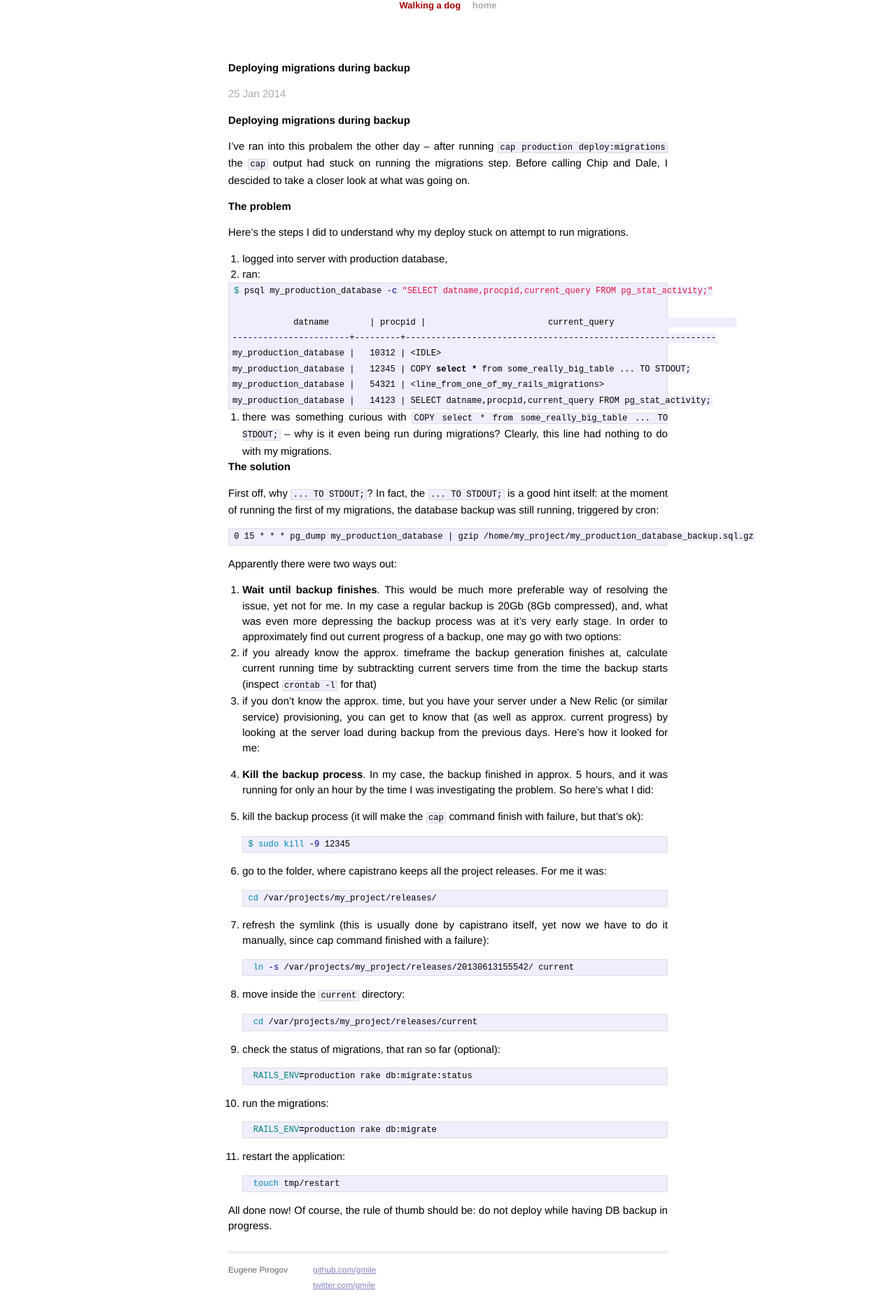
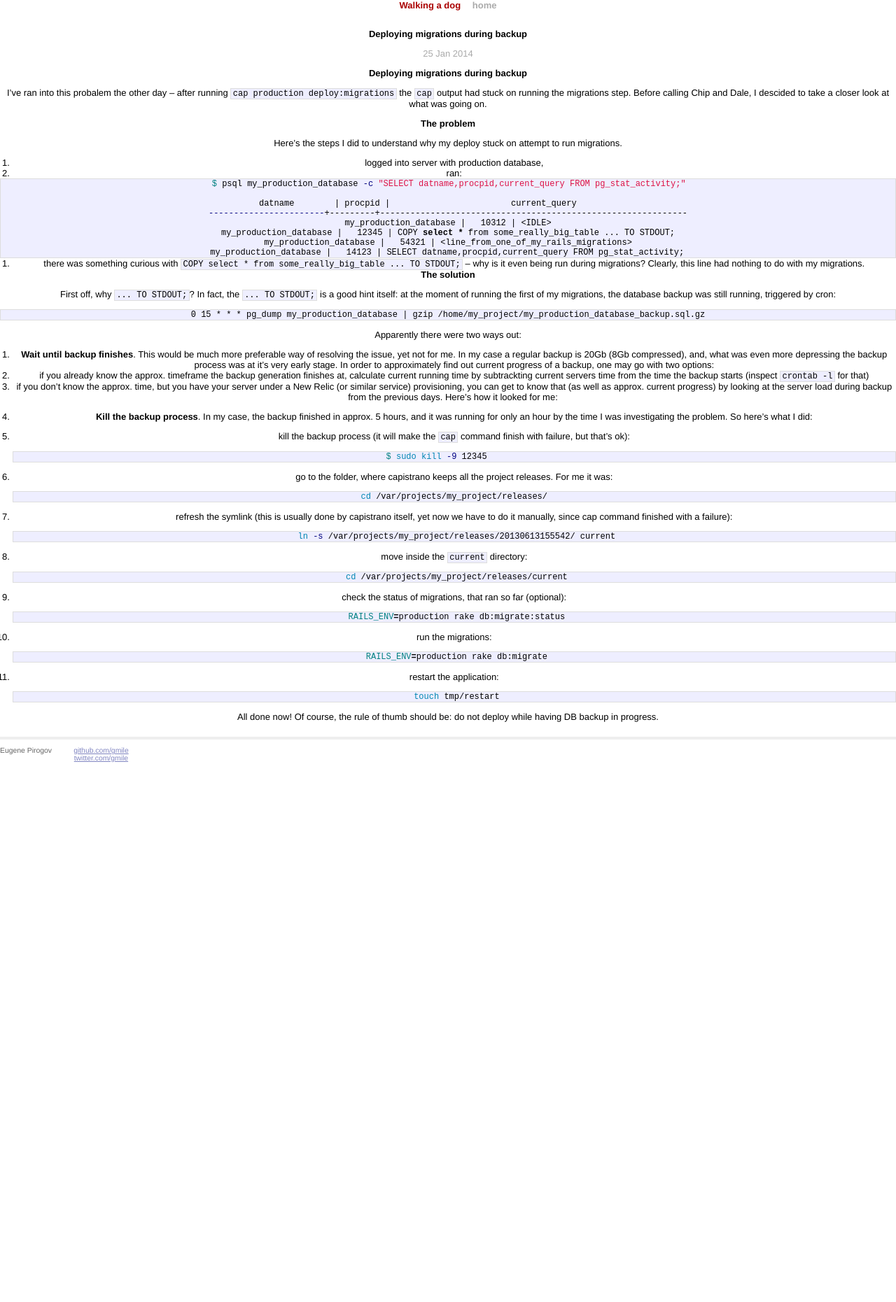
Before and after one commit to gmile/gmile.github.io, a Jekyll site: the page built from _posts/2014-01-25-deploying_migrations_during_backup.markdown, in a window 1280 px wide. Shown: the whole page at 70% size. Built offline with Jekyll 4.4.1, drawn with Linux system fonts in a browser that asks for light colours; Markdown is read by kramdown in place of the engine named in the settings; after the commit the page ends 1100 px from its top, so only the background shows below that.

Commit message:
Finish split up

```diff
--- a/_layouts/default.html
+++ b/_layouts/default.html
@@ -3,15 +3,10 @@
   <head>
     {% include head.html %}
   </head>
-
   <body>
     {% include header.html %}
-    <div class="site">
-      {{ content }}
-
-      {% include footer.html %}
-    </div>
-
+    {{ content }}
+    {% include footer.html %}
     {% include analytics.html %}
   </body>
 </html>
```
